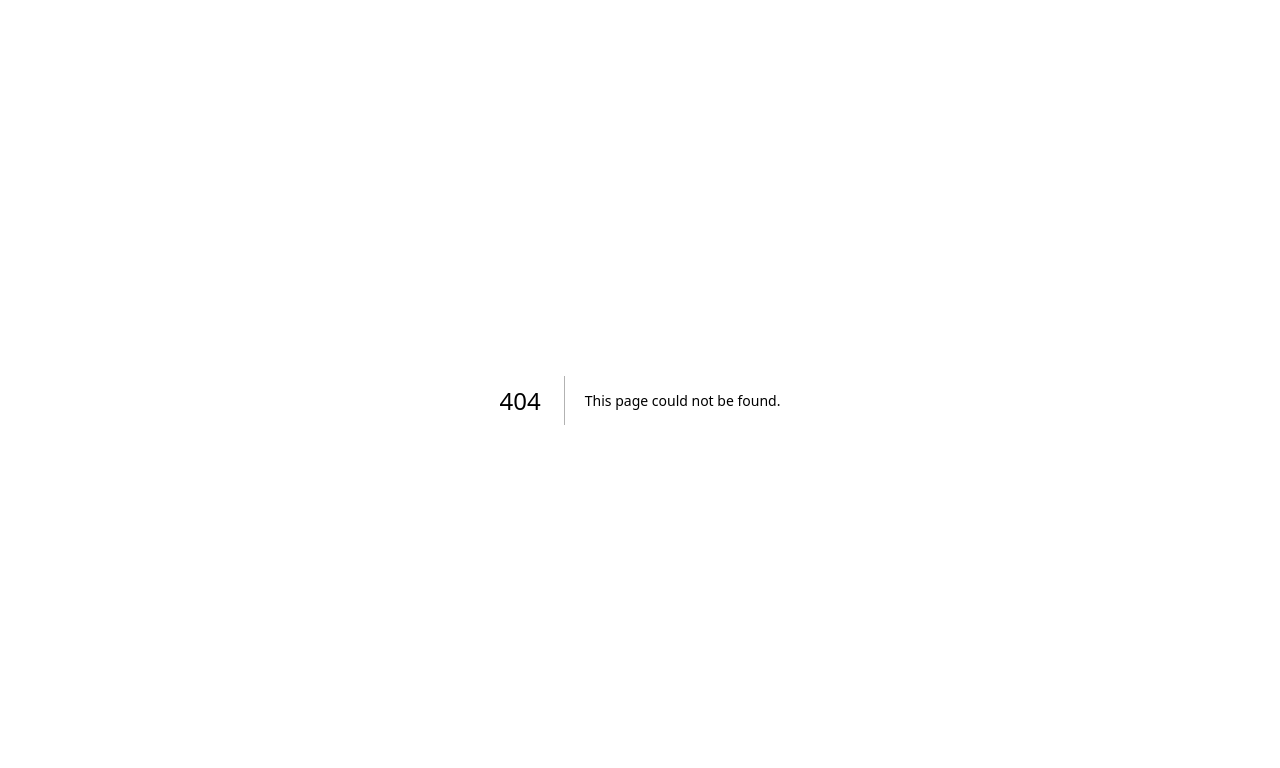
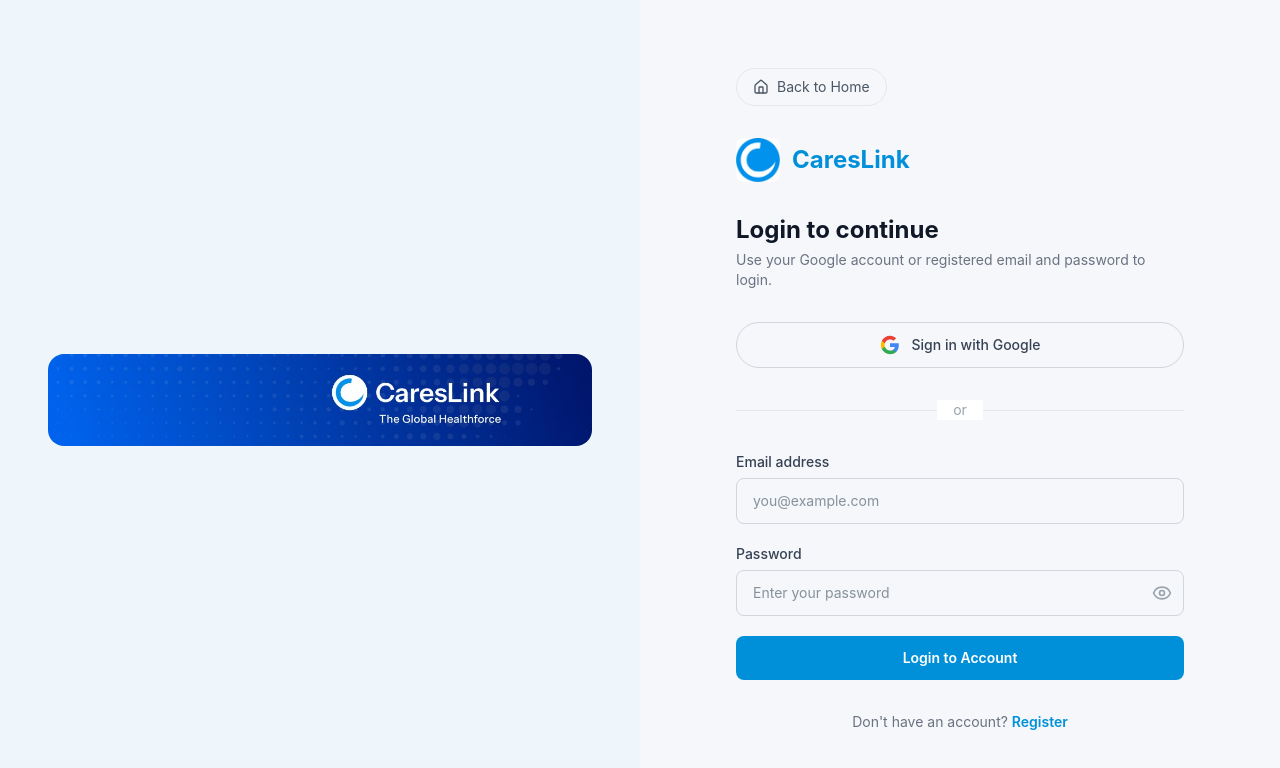
Before and after one commit to khangpt2k6/CaresLink, a Next.js app: page /login in a window 1280 px wide. Before the commit this address had no page. Shown: the top 768 px of the page. Built offline with nearby package versions, Linux system fonts and the light colour scheme.

Commit message:
create login page

```diff
--- /dev/null
+++ b/src/app/(auth)/layout.tsx
@@ -0,0 +1,7 @@
+export default function AuthLayout({
+  children,
+}: {
+  children: React.ReactNode;
+}) {
+  return <>{children}</>;
+}
--- /dev/null
+++ b/src/app/(auth)/login/page.tsx
@@ -0,0 +1,198 @@
+"use client";
+
+import { useState } from "react";
+import { signIn } from "next-auth/react";
+import Link from "next/link";
+import Image from "next/image";
+import { useRouter } from "next/navigation";
+import { Eye, EyeOff, Home } from "lucide-react";
+
+export default function LoginPage() {
+  const router = useRouter();
+  const [email, setEmail] = useState("");
+  const [password, setPassword] = useState("");
+  const [showPassword, setShowPassword] = useState(false);
+  const [error, setError] = useState("");
+  const [loading, setLoading] = useState(false);
+
+  async function handleSubmit(e: React.FormEvent) {
+    e.preventDefault();
+    setError("");
+    setLoading(true);
+
+    const result = await signIn("credentials", {
+      email,
+      password,
+      redirect: false,
+    });
+
+    if (result?.error) {
+      setError("Invalid email or password");
+      setLoading(false);
+      return;
+    }
+
+    router.push("/role-select");
+    router.refresh();
+  }
+
+  async function handleGoogleSignIn() {
+    await signIn("google", { callbackUrl: "/role-select" });
+  }
+
+  return (
+    <div className="flex min-h-screen">
+      {/* Left - Illustration */}
+      <div className="hidden lg:flex lg:w-1/2 items-center justify-center bg-[#eef6fb] p-12">
+        <Image
+          src="/careslink_cover.jpg"
+          alt="CaresLink"
+          width={600}
+          height={500}
+          className="max-w-full h-auto rounded-2xl"
+          priority
+        />
+      </div>
+
+      {/* Right - Form */}
+      <div className="flex w-full lg:w-1/2 items-center justify-center p-8">
+        <div className="w-full max-w-md space-y-8">
+          {/* Back to Home */}
+          <Link
+            href="/"
+            className="inline-flex items-center gap-2 rounded-full border border-gray-200 px-4 py-2 text-sm text-gray-600 hover:bg-gray-50 transition-colors"
+          >
+            <Home className="h-4 w-4" />
+            Back to Home
+          </Link>
+
+          {/* Logo */}
+          <div className="flex items-center gap-3">
+            <Image
+              src="/careslink_logo.jpg"
+              alt="CaresLink"
+              width={44}
+              height={44}
+              className="rounded-lg"
+            />
+            <span className="text-2xl font-bold text-[#0090d9]">CaresLink</span>
+          </div>
+
+          {/* Heading */}
+          <div>
+            <h1 className="text-2xl font-bold text-gray-900">Login to continue</h1>
+            <p className="mt-1 text-sm text-gray-500">
+              Use your Google account or registered email and password to login.
+            </p>
+          </div>
+
+          {/* Google Sign In */}
+          <button
+            onClick={handleGoogleSignIn}
+            className="flex w-full items-center justify-center gap-3 rounded-full border border-gray-300 px-4 py-3 text-sm font-medium text-gray-700 hover:bg-gray-50 transition-colors"
+          >
+            <svg className="h-5 w-5" viewBox="0 0 24 24">
+              <path
+                d="M22.56 12.25c0-.78-.07-1.53-.2-2.25H12v4.26h5.92a5.06 5.06 0 0 1-2.2 3.32v2.77h3.57c2.08-1.92 3.28-4.74 3.28-8.1z"
+                fill="#4285F4"
+              />
+              <path
+                d="M12 23c2.97 0 5.46-.98 7.28-2.66l-3.57-2.77c-.98.66-2.23 1.06-3.71 1.06-2.86 0-5.29-1.93-6.16-4.53H2.18v2.84C3.99 20.53 7.7 23 12 23z"
+                fill="#34A853"
+              />
+              <path
+                d="M5.84 14.09c-.22-.66-.35-1.36-.35-2.09s.13-1.43.35-2.09V7.07H2.18C1.43 8.55 1 10.22 1 12s.43 3.45 1.18 4.93l2.85-2.22.81-.62z"
+                fill="#FBBC05"
+              />
+              <path
+                d="M12 5.38c1.62 0 3.06.56 4.21 1.64l3.15-3.15C17.45 2.09 14.97 1 12 1 7.7 1 3.99 3.47 2.18 7.07l3.66 2.84c.87-2.6 3.3-4.53 6.16-4.53z"
+                fill="#EA4335"
+              />
+            </svg>
+            Sign in with Google
+          </button>
+
+          {/* Divider */}
+          <div className="relative">
+            <div className="absolute inset-0 flex items-center">
+              <div className="w-full border-t border-gray-200" />
+            </div>
+            <div className="relative flex justify-center text-sm">
+              <span className="bg-white px-4 text-gray-400">or</span>
+            </div>
+          </div>
+
+          {/* Error */}
+          {error && (
+            <div className="rounded-lg bg-red-50 border border-red-200 px-4 py-3 text-sm text-red-600">
+              {error}
+            </div>
+          )}
+
+          {/* Form */}
+          <form onSubmit={handleSubmit} className="space-y-5">
+            <div>
+              <label className="block text-sm font-medium text-gray-700 mb-1.5">
+                Email address
+              </label>
+              <input
+                type="email"
+                value={email}
+                onChange={(e) => setEmail(e.target.value)}
+                required
+                className="w-full rounded-lg border border-gray-300 px-4 py-3 text-sm outline-none focus:border-[#0090d9] focus:ring-2 focus:ring-[#0090d9]/20 transition-all"
+                placeholder="you@example.com"
+              />
+            </div>
+
+            <div>
+              <label className="block text-sm font-medium text-gray-700 mb-1.5">
+                Password
+              </label>
+              <div className="relative">
+                <input
+                  type={showPassword ? "text" : "password"}
+                  value={password}
+                  onChange={(e) => setPassword(e.target.value)}
+                  required
+                  className="w-full rounded-lg border border-gray-300 px-4 py-3 pr-11 text-sm outline-none focus:border-[#0090d9] focus:ring-2 focus:ring-[#0090d9]/20 transition-all"
+                  placeholder="Enter your password"
+                />
+                <button
+                  type="button"
+                  onClick={() => setShowPassword(!showPassword)}
+                  className="absolute right-3 top-1/2 -translate-y-1/2 text-gray-400 hover:text-gray-600"
+                >
+                  {showPassword ? (
+                    <EyeOff className="h-5 w-5" />
+                  ) : (
+                    <Eye className="h-5 w-5" />
+                  )}
+                </button>
+              </div>
+            </div>
+
+            <button
+              type="submit"
+              disabled={loading}
+              className="w-full rounded-lg bg-[#0090d9] px-4 py-3 text-sm font-semibold text-white hover:bg-[#0077b6] disabled:opacity-50 transition-colors"
+            >
+              {loading ? "Signing in..." : "Login to Account"}
+            </button>
+          </form>
+
+          {/* Footer */}
+          <p className="text-center text-sm text-gray-500">
+            Don&apos;t have an account?{" "}
+            <Link
+              href="/register"
+              className="font-semibold text-[#0090d9] hover:text-[#0077b6]"
+            >
+              Register
+            </Link>
+          </p>
+        </div>
+      </div>
+    </div>
+  );
+}
--- /dev/null
+++ b/src/app/api/auth/register/route.ts
@@ -0,0 +1,51 @@
+import { NextRequest, NextResponse } from "next/server";
+import bcrypt from "bcryptjs";
+import { prisma } from "@/lib/db";
+
+export async function POST(req: NextRequest) {
+  try {
+    const { name, email, password } = await req.json();
+
+    if (!name || !email || !password) {
+      return NextResponse.json(
+        { error: "Name, email, and password are required" },
+        { status: 400 }
+      );
+    }
+
+    if (password.length < 6) {
+      return NextResponse.json(
+        { error: "Password must be at least 6 characters" },
+        { status: 400 }
+      );
+    }
+
+    const existing = await prisma.user.findUnique({ where: { email } });
+    if (existing) {
+      return NextResponse.json(
+        { error: "An account with this email already exists" },
+        { status: 409 }
+      );
+    }
+
+    const hashedPassword = await bcrypt.hash(password, 12);
+
+    const user = await prisma.user.create({
+      data: {
+        name,
+        email,
+        password: hashedPassword,
+      },
+    });
+
+    return NextResponse.json(
+      { id: user.id, name: user.name, email: user.email },
+      { status: 201 }
+    );
+  } catch {
+    return NextResponse.json(
+      { error: "Something went wrong" },
+      { status: 500 }
+    );
+  }
+}
```
